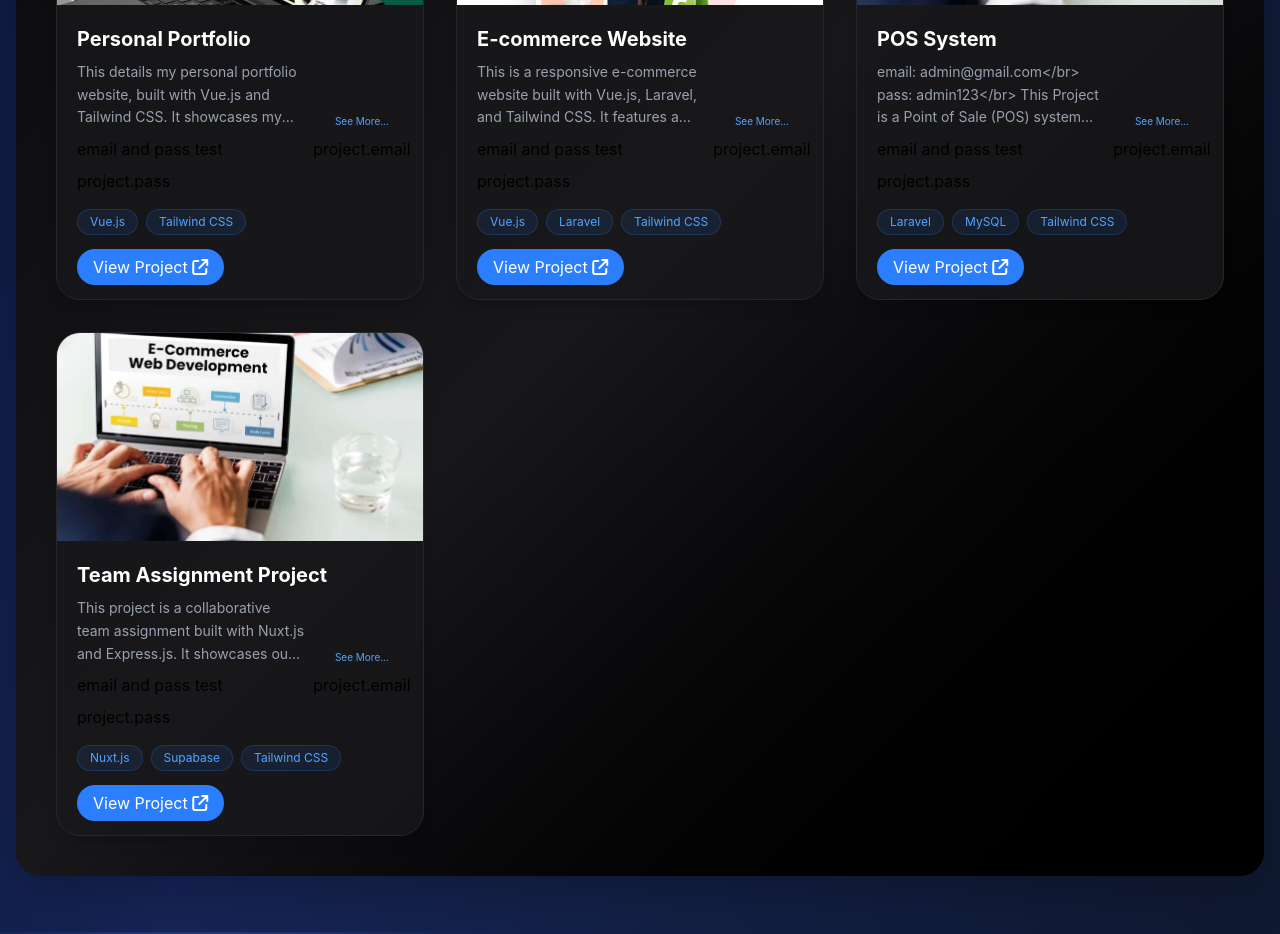
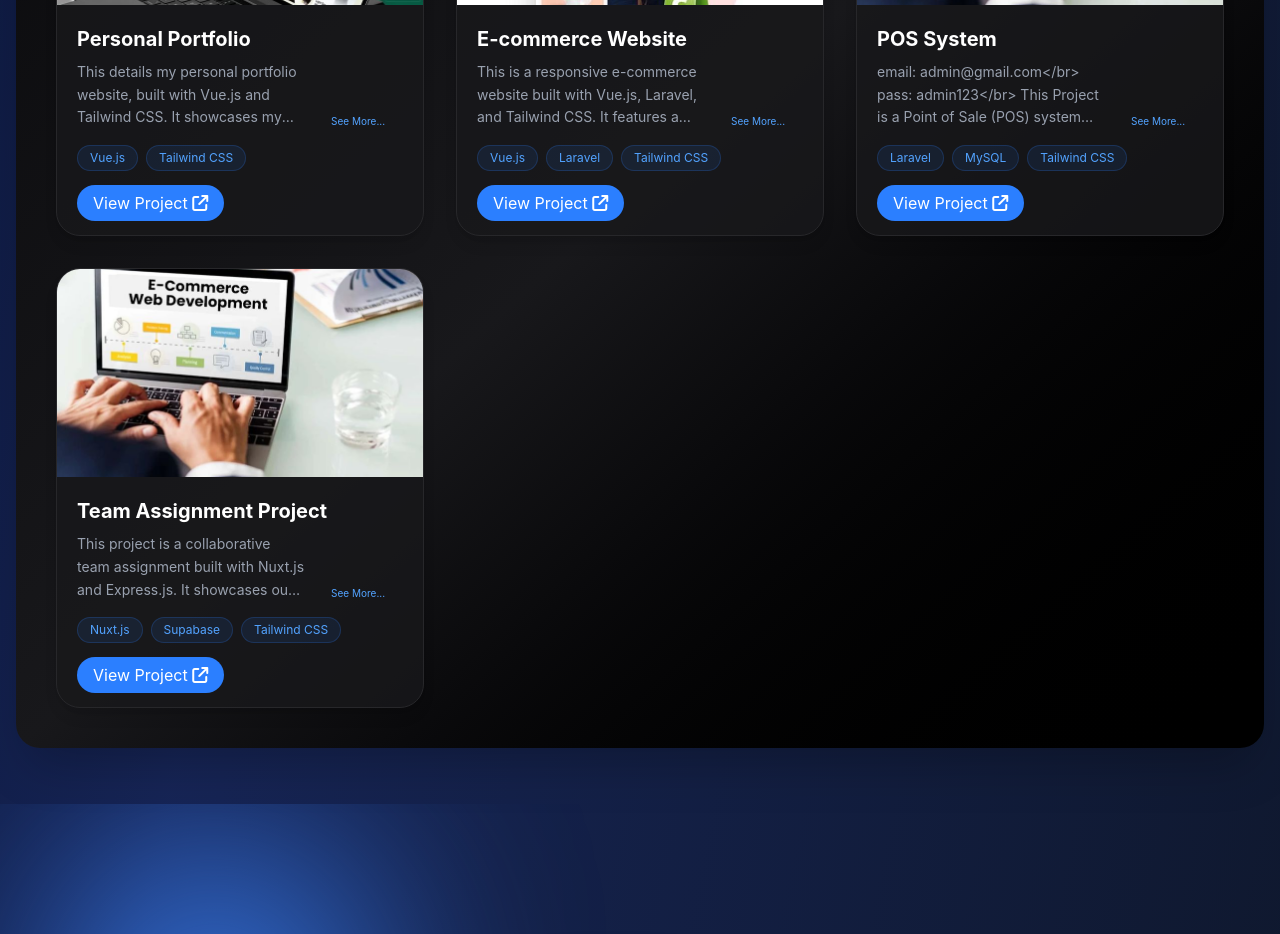
Before and after one commit to kunvinthien-cyber/Portfolio, a Vue app: page / in a window 1280 px wide. Shown: the part 4480-5414 px from the top of the page. Built offline with nearby package versions, Linux system fonts and the light colour scheme.

Commit message:
Update ProjectPage.vue

```diff
--- a/src/components/Page/ProjectPage.vue
+++ b/src/components/Page/ProjectPage.vue
@@ -88,9 +88,6 @@ const projects = [
               <button @click="toggle(index)" class="text-blue-400 text-[10px] mt-2 hover:underline">
                 {{ expanded === index ? 'Show Less' : 'See More...' }}
               </button>
-              <h1>email and pass test</h1>
-              <p> project.email</p>
-              <p> project.pass</p>
             </div>
             <!-- Skills -->
             <div class="flex flex-wrap gap-2 mb-5">
```
